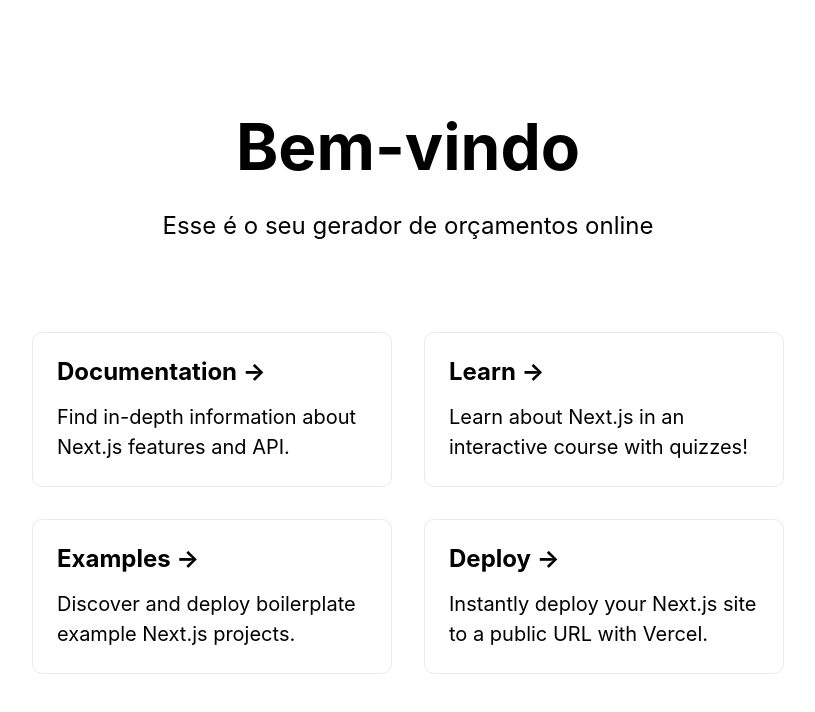
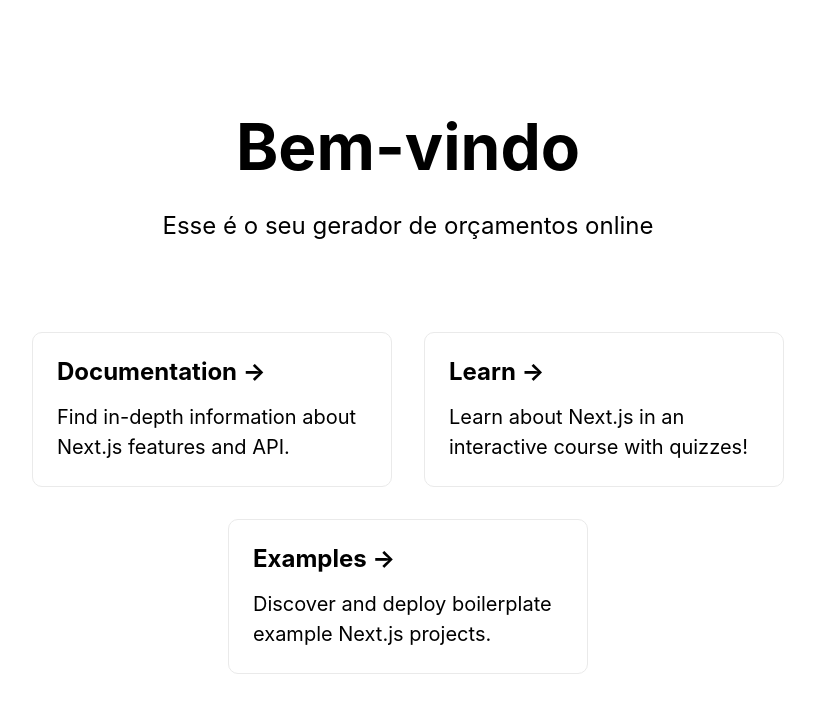
Before and after one commit to joao03araujo/geradorOrcamento, a Next.js app: page / in a window 1280 px wide. Shown: the top 712 px of the page, without its empty margins (232-1047 px from the left). Built offline with nearby package versions, Linux system fonts and the light colour scheme.

Commit message:
Ambiente de desenvolvimento e alteração de saudação na home

```diff
--- a/pages/index.js
+++ b/pages/index.js
@@ -40,16 +40,6 @@
               <h2>Examples &rarr;</h2>
               <p>Discover and deploy boilerplate example Next.js projects.</p>
             </a>
-
-            <a
-              href="https://vercel.com/new?utm_source=create-next-app&utm_medium=default-template&utm_campaign=create-next-app"
-              className={styles.card}
-            >
-              <h2>Deploy &rarr;</h2>
-              <p>
-                Instantly deploy your Next.js site to a public URL with Vercel.
-            </p>
-            </a>
           </div>
         </main>
     </div>
```
